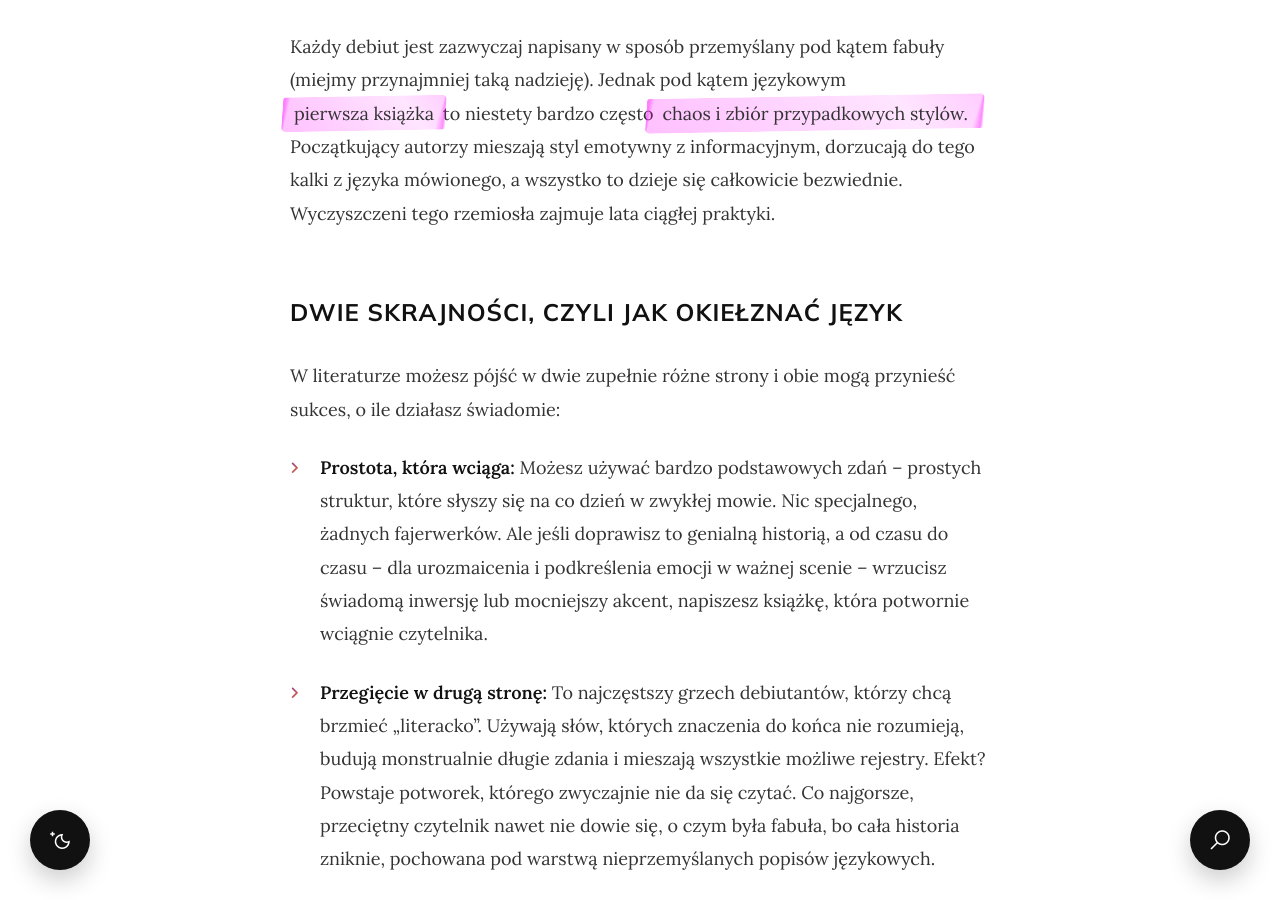
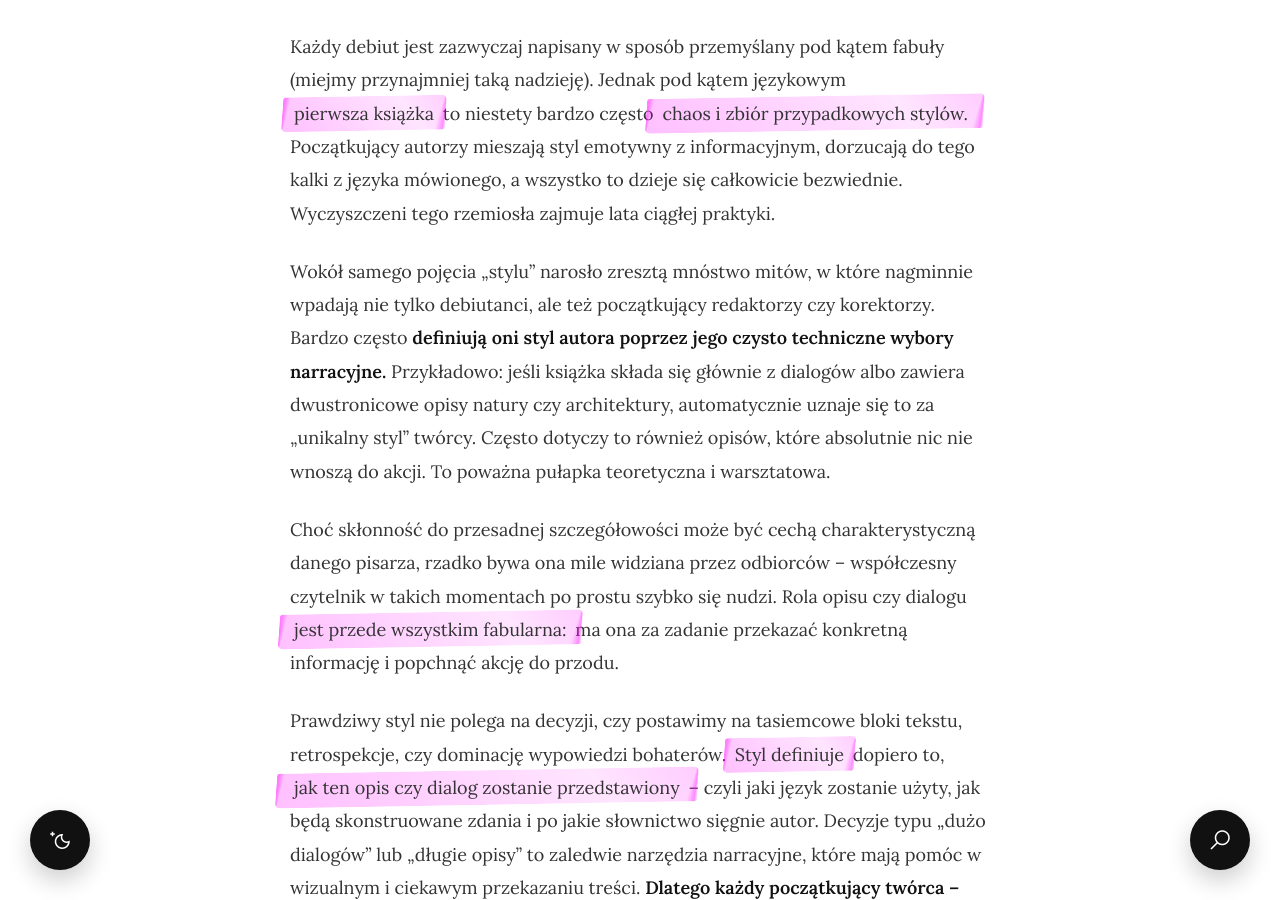
Before and after one commit to Bonnie00726/nataliaszoppa, a Jekyll site: the page built from _posts/2026-06-23-styl-autora-styl-języka-vs-redakcja.md, in a window 1280 px wide and 900 px high, scrolled down 4564 px. Built offline with Jekyll 4.4.1, drawn with Linux system fonts in a browser that asks for light colours; some of the changed text lies outside the part shown.

Commit message:
Update 2026-06-23-styl-autora-styl-języka-vs-redakcja.md

```diff
--- a/_posts/2026-06-23-styl-autora-styl-języka-vs-redakcja.md
+++ b/_posts/2026-06-23-styl-autora-styl-języka-vs-redakcja.md
@@ -51,6 +51,12 @@ Dlaczego tak często debiutanci nie mają swojego stylu albo – co gorsza – m
 
 Każdy debiut jest zazwyczaj napisany w sposób przemyślany pod kątem fabuły (miejmy przynajmniej taką nadzieję). Jednak pod kątem językowym <span class="marker-highlight">pierwsza książka</span> to niestety bardzo często <span class="marker-highlight">chaos i zbiór przypadkowych stylów.</span> Początkujący autorzy mieszają styl emotywny z informacyjnym, dorzucają do tego kalki z języka mówionego, a wszystko to dzieje się całkowicie bezwiednie. Wyczyszczeni tego rzemiosła zajmuje lata ciągłej praktyki.
 
+Wokół samego pojęcia „stylu” narosło zresztą mnóstwo mitów, w które nagminnie wpadają nie tylko debiutanci, ale też początkujący redaktorzy czy korektorzy. Bardzo często **definiują oni styl autora poprzez jego czysto techniczne wybory narracyjne.** Przykładowo: jeśli książka składa się głównie z dialogów albo zawiera dwustronicowe opisy natury czy architektury, automatycznie uznaje się to za „unikalny styl” twórcy. Często dotyczy to również opisów, które absolutnie nic nie wnoszą do akcji. To poważna pułapka teoretyczna i warsztatowa.
+
+Choć skłonność do przesadnej szczegółowości może być cechą charakterystyczną danego pisarza, rzadko bywa ona mile widziana przez odbiorców – współczesny czytelnik w takich momentach po prostu szybko się nudzi. Rola opisu czy dialogu <span class="marker-highlight">jest przede wszystkim fabularna:</span> ma ona za zadanie przekazać konkretną informację i popchnąć akcję do przodu.
+
+Prawdziwy styl nie polega na decyzji, czy postawimy na tasiemcowe bloki tekstu, retrospekcje, czy dominację wypowiedzi bohaterów. <span class="marker-highlight">Styl definiuje</span> dopiero to, <span class="marker-highlight">jak ten opis czy dialog zostanie przedstawiony</span> – czyli jaki język zostanie użyty, jak będą skonstruowane zdania i po jakie słownictwo sięgnie autor. Decyzje typu „dużo dialogów” lub „długie opisy” to zaledwie narzędzia narracyjne, które mają pomóc w wizualnym i ciekawym przekazaniu treści. **Dlatego każdy początkujący twórca – zamiast zasłaniać się autorską wizją – musi przy każdym akapicie zadawać sobie fundamentalne pytanie: jaki jest cel fabularny tego konkretnego opisu lub dialogu?**
+
 ## Dwie skrajności, czyli jak okiełznać język
 W literaturze możesz pójść w dwie zupełnie różne strony i obie mogą przynieść sukces, o ile działasz świadomie:
 
```
